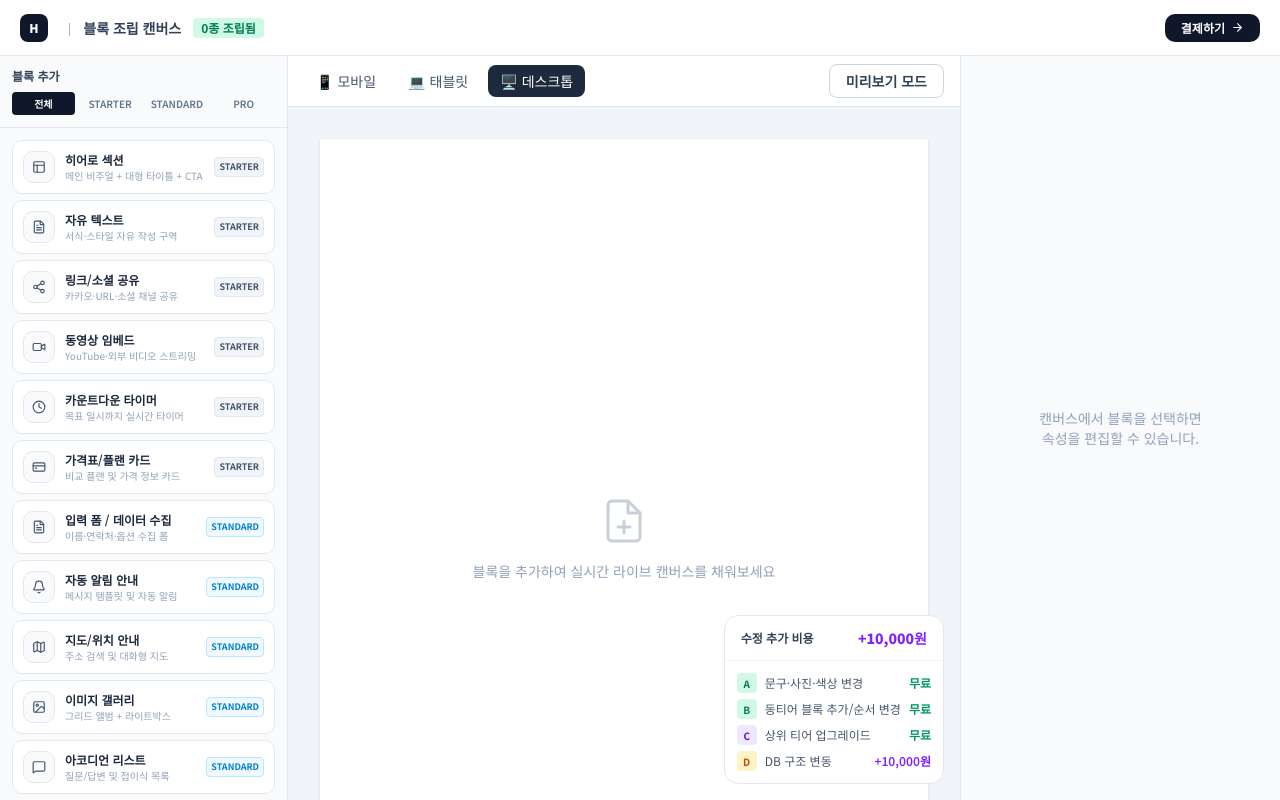
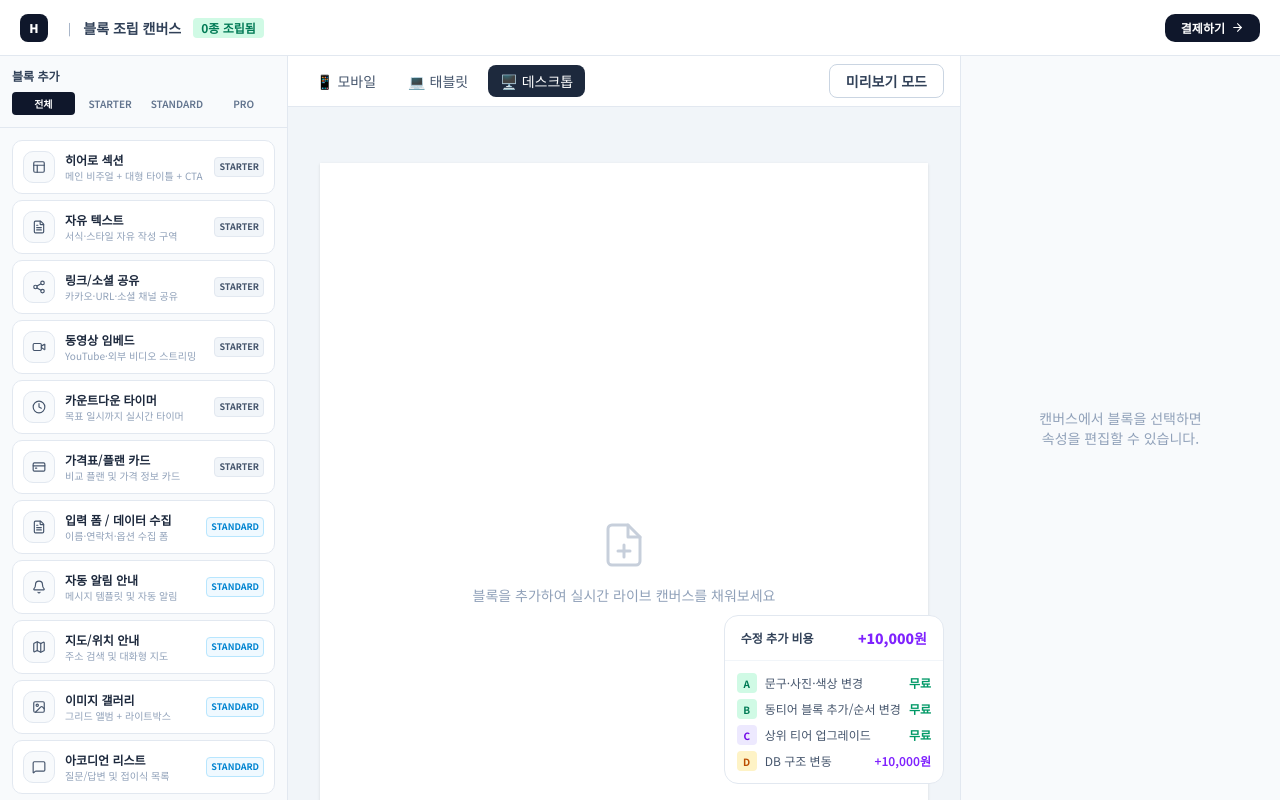
Before and after one commit to Moorisong/haroo, a Next.js app: page /builder in a window 1280 px wide. Built offline with nearby package versions, Linux system fonts and the light colour scheme.

Commit message:
fix(builder): 최상단 첫 번째 블록 선택 시 퀵 툴바 상단 잘림 현상 수정

```diff
--- a/src/components/builder/BuilderCanvas.tsx
+++ b/src/components/builder/BuilderCanvas.tsx
@@ -143,7 +143,7 @@ export default function BuilderCanvas() {
 
   return (
     <div
-      className="flex-1 overflow-y-auto bg-slate-100 p-8 flex justify-center"
+      className="flex-1 overflow-y-auto bg-slate-100 pt-14 pb-8 px-8 flex justify-center"
       onClick={() => selectBlock(null)} // 캔버스 빈 공간 클릭 시 선택 해제
     >
       <div className={cn(
--- a/src/components/builder/FloatingQuickToolbar.tsx
+++ b/src/components/builder/FloatingQuickToolbar.tsx
@@ -32,8 +32,11 @@ export default function FloatingQuickToolbar() {
     })
   }
 
+  const isFirstBlock = blockIndex === 0
+  const positionClass = isFirstBlock ? 'top-2 left-1/2 -translate-x-1/2' : '-top-12 left-1/2 -translate-x-1/2'
+
   return (
-    <div className="absolute -top-12 left-1/2 -translate-x-1/2 z-50 flex items-center space-x-1 p-1 bg-slate-800 rounded-lg shadow-xl animate-in fade-in zoom-in duration-200">
+    <div className={`absolute ${positionClass} z-50 flex items-center space-x-1 p-1 bg-slate-800 rounded-lg shadow-xl animate-in fade-in zoom-in duration-200`}>
       <button onClick={handleMoveUp} className="p-1.5 text-white hover:bg-slate-700 rounded transition-colors" title="위로 이동">
         <svg xmlns="http://www.w3.org/2000/svg" width="16" height="16" viewBox="0 0 24 24" fill="none" stroke="currentColor" strokeWidth="2" strokeLinecap="round" strokeLinejoin="round"><path d="m18 15-6-6-6 6"/></svg>
       </button>
```
